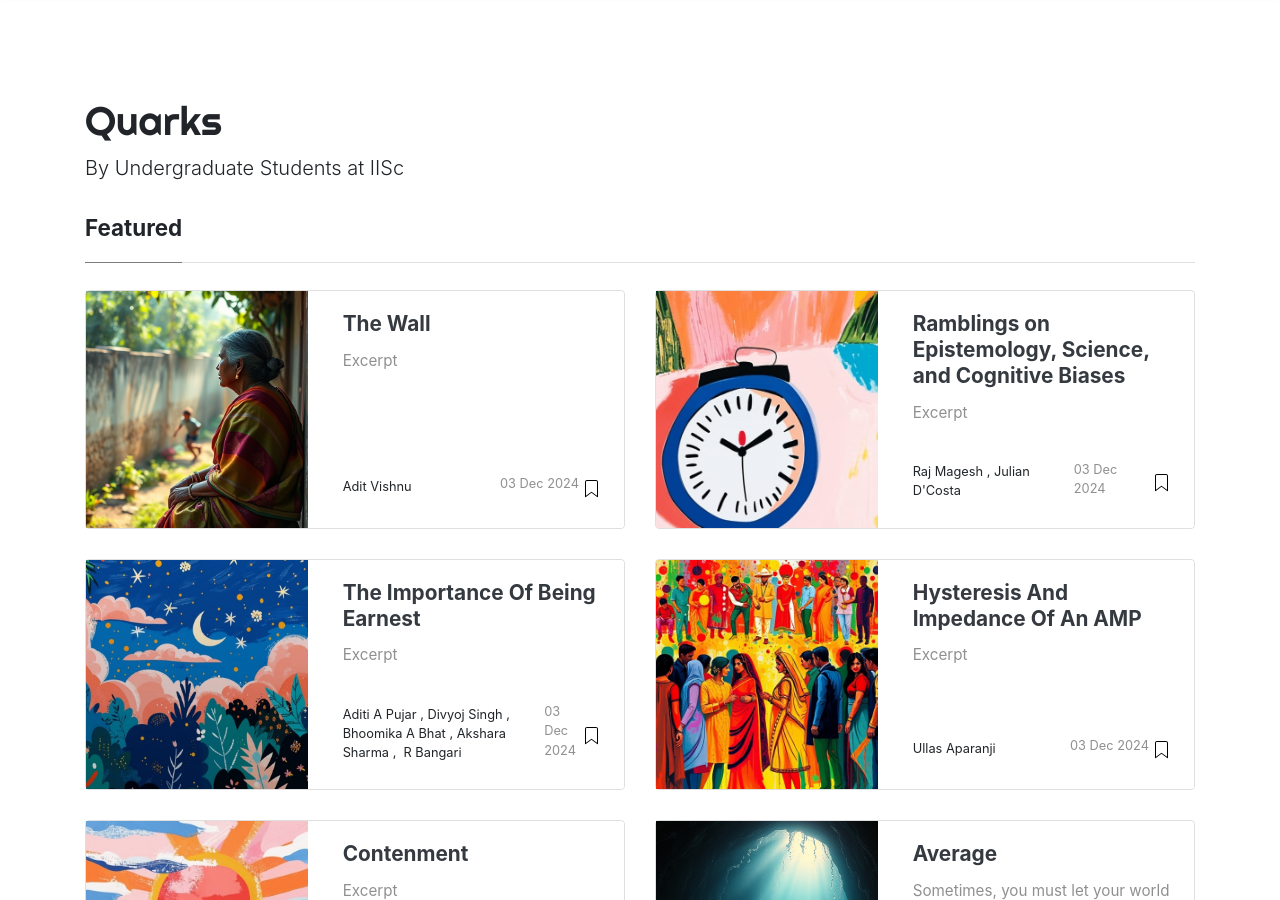
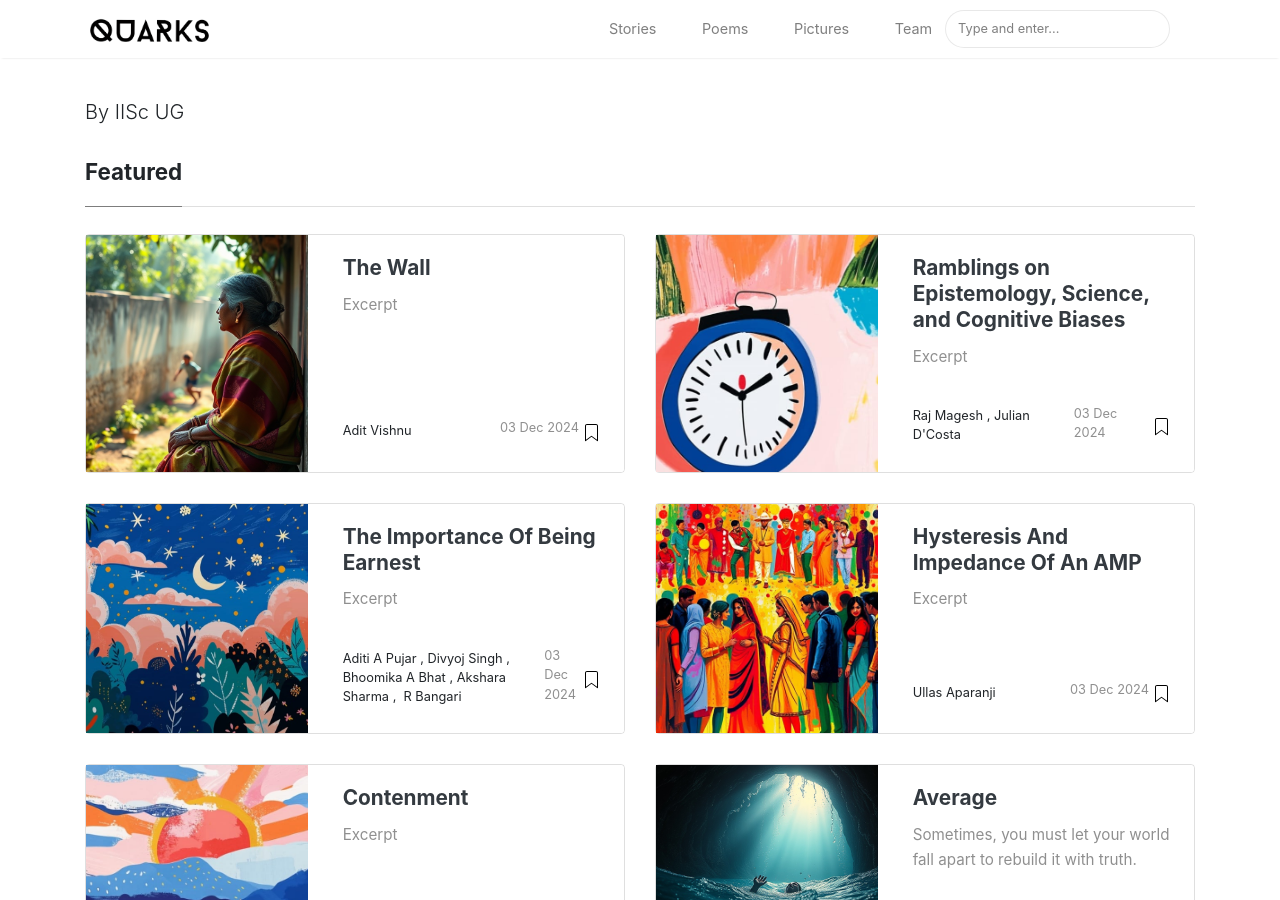
Before and after one commit to Quarks-IISc/blog, a Jekyll site: the page built from index.html, in a window 1280 px wide and 900 px high. Built offline with Jekyll 4.4.1, drawn with Linux system fonts in a browser that asks for light colours; nearby versions of some CDN libraries; the list of posts is cut into pages by our own code.

Commit message:
Remove line from default

```diff
--- a/_config.yml
+++ b/_config.yml
@@ -1,7 +1,7 @@
 # Site
 name: "Quarks"
 title: "Quarks"
-description: "By Undergraduate Students at IISc"
+description: "By IISc UG"
 logo: 'assets/images/logo.png'
 favicon: 'assets/images/logo.png'
 #baseurl: /blog
--- a/_layouts/default.html
+++ b/_layouts/default.html
@@ -6,7 +6,7 @@
 
 <link rel="icon" href="{{ site.baseurl }}/assets/images/quarks_black.png">
 
-<!-- <title>{{ page.title }} | {{site.name}}</title> -->
+<title>{{ page.title }} | {{site.name}}</title>
 
 {% seo %}
 
@@ -94,13 +94,13 @@
 
 <!-- Site Title
 ================================================== -->
+<!--
 <div class="mainheading">
-    <h1 class="sitetitle">{{ site.name }}</h1>
     <p class="lead">
         {{ site.description }}
     </p>
 </div>
-
+-->
 
 <!-- Content -->
 <div class="main-content">
--- a/index.html
+++ b/index.html
@@ -4,6 +4,12 @@
 ---
 
 {% if page.url == "/" %}
+
+<div class="mainheading">
+    <p class="lead">
+        {{ site.description }}
+    </p>
+</div>
 
 <!-- Featured
 ================================================== -->
```
